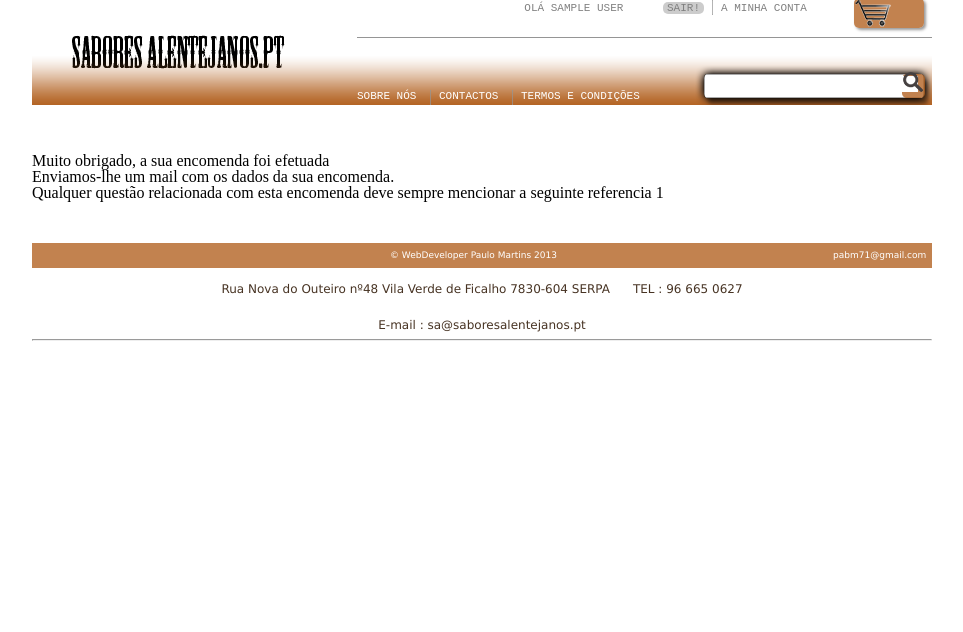
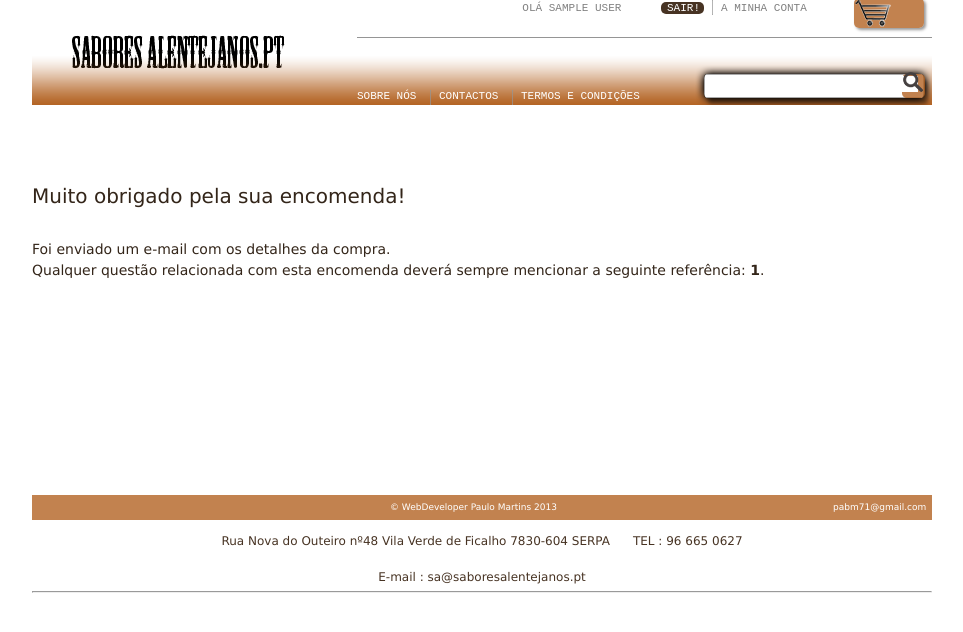
Before and after one commit to Motard/SaboresAlentejanos, a PHP site: page /compraFeita.php in a window 1280 px wide. Shown: the top 632 px of the page, without its empty margins (158-1121 px from the left). Run offline with PHP 8.4, Linux system fonts and the light colour scheme; the visitor is signed in with stand-in values (Sample User, id 1); data that the repository does not hold is empty.

Commit message:
compraFeita.php + contaCompras.php
comprar3.php - Acrescentar div #imagemPrdt para conter a imagem no IE 11

```diff
--- a/compraFeita.php
+++ b/compraFeita.php
@@ -1,9 +1,13 @@
 <?php
 	include "_header.php";
-
-	echo "Muito obrigado, a sua encomenda foi efetuada<br>";
-	echo "Enviamos-lhe um mail com os dados da sua encomenda.<br>";
-	echo "Qualquer questão relacionada com esta encomenda deve sempre mencionar a seguinte referencia ".$_SESSION['refCompra'];
-
+?>
+	<div id="mainCompra">
+    	<br><br>
+        <h3>Muito obrigado pela sua encomenda!</h3>
+        <br><br>
+        <p>Foi enviado um e-mail com os detalhes da compra.</p>
+        <p>Qualquer questão relacionada com esta encomenda deverá sempre mencionar a seguinte referência: <bold> <?php echo $_SESSION['refCompra']; ?></bold>.</p>
+   	</div>
+<?php
 	include "_footer.php";
 ?>
--- a/comprar3.php
+++ b/comprar3.php
@@ -168,7 +168,9 @@
                             ?>
                             <tr>
                                 <td style="width:50px;height:50px;">
-                                    <img style="vertical-align:middle;" class="imgPrdt" src="imagens/produtos/<?php echo $row['foto'];?>">
+                                	<div class="imagemPrdt">
+                                    	<img style="vertical-align:middle;" class="imgPrdt" src="imagens/produtos/<?php echo $row['foto'];?>">
+                                  	</div>
                                 </td>
                                 <td style="text-align:left;vertical-align:middle"><?php echo $row['nome']."<br>";?></td>
                                 <td style="vertical-align:middle;text-align:left;padding-left:57px;"><?php echo "€ ".$row['preco']; ?></td>
--- a/css/style.css
+++ b/css/style.css
@@ -150,9 +150,11 @@ header {
 	text-decoration:underline;
 	}
 #logoff {
-	background-color:#CCC;
+	background-color:#473323;
 	border-radius:5px;
-	padding:0 4px;
+	padding-left:6px;
+	padding-right:4px;
+	color:white;
 	}
 #conta {
 	width:120px;
@@ -649,10 +651,12 @@ select {
 	width:150px;
 	border:1px solid #302117;
 	background-color:rgba(255,183,126,0.3);
-	font-family:Arial, Helvetica, sans-serif;
-	font-size:14px;
+	font-family:Verdana, Geneva, sans-serif;
+	font-size:12px;
 	color:#473323;
 	text-align:left;
+	padding-top:3px;
+	padding-bottom:3px;
 	}
 select:focus{
 	border:1px solid #E39932;
@@ -739,7 +743,6 @@ select:focus{
 /*################   CSS DO COMPRAR3.PHP   ################*/
 /*########################################################*/
 #detalhesOrdem{
-	/*border:1px solid rgba(198,168,120,0.1);*/
 	border-radius:5px;
 	width:900px;
 	height:auto;
@@ -752,7 +755,6 @@ select:focus{
 	overflow:visible;
 	float:left;
 	padding:0 5px;
-	/*border:1px solid rgba(198,168,120,0.3);*/
 	border-radius:5px;
 	background-color:rgba(179,99,35,0.3);
 	padding-bottom:10px;
@@ -764,7 +766,6 @@ select:focus{
 	float:right;
 	background-color:rgba(179,99,35,0.3);
 	border-radius:5px;
-	/*border:1px solid rgba(198,168,120,0.3);*/
 	margin-left:2px;
 	color:#332519;
 	}
@@ -775,7 +776,6 @@ select:focus{
 	float:left;
 	background-color:rgba(179,99,35,0.3);
 	border-radius:5px;
-	/*border:1px solid rgba(198,168,120,0.3);*/
 	margin-top:6px;
 	padding-bottom:20px;
 	color:#332519;
@@ -839,27 +839,43 @@ bold {
 	text-decoration:underline;
 	}
 /*########################################################*/
+/*###########  CSS DO COMPRAFEITA.PHP    #################*/
+/*########################################################*/
+#mainCompra{
+	height:300px;
+	text-align:left;
+	font-family:Verdana, Geneva, sans-serif;
+	font-size:14px;
+	color:#332519;
+	}
+#mainCompra p{
+	line-height:1.5;
+	}
+/*########################################################*/
 /*###########  CSS DO CONTACOMPRAS.PHP   #################*/
 /*########################################################*/
 .historico{
 	width:700px;
 	margin:10px auto;
 	overflow:auto;
-	border:1px solid #CCCCCC;
+	border:2px solid #473323;
 	border-radius:5px;
+	font-family:Verdana, Geneva, sans-serif;
+	font-size:13px;
+	color:#473323;
 	}
 .detalhesOrdem{
 	width:25%;
 	float:left;
 	padding:5px;
+	color:rgba(71,51,0,0.6);
 	}
 .resumoOrdem{
 	width:70%;
 	float:right;
 	padding:5px;
-	border-left:1px solid #CCC;
+	border-left:1px solid #473323;
 	}
-
 /*########################################################
 #############  CSS DO COMPRAFINAL.PHP   ################
 ########################################################
```
Also changed, not shown: contaCompras.php (+77 -91 lines).
